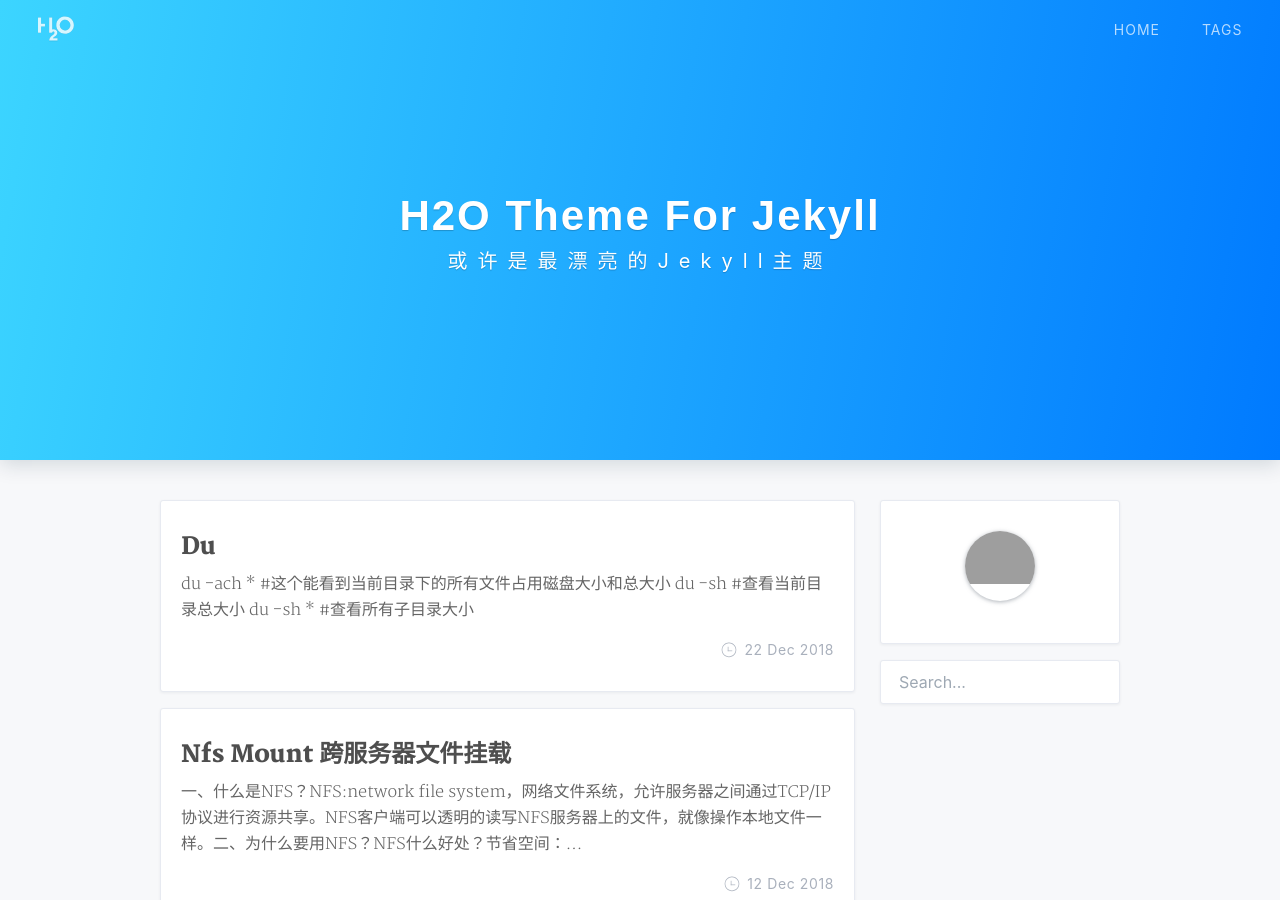
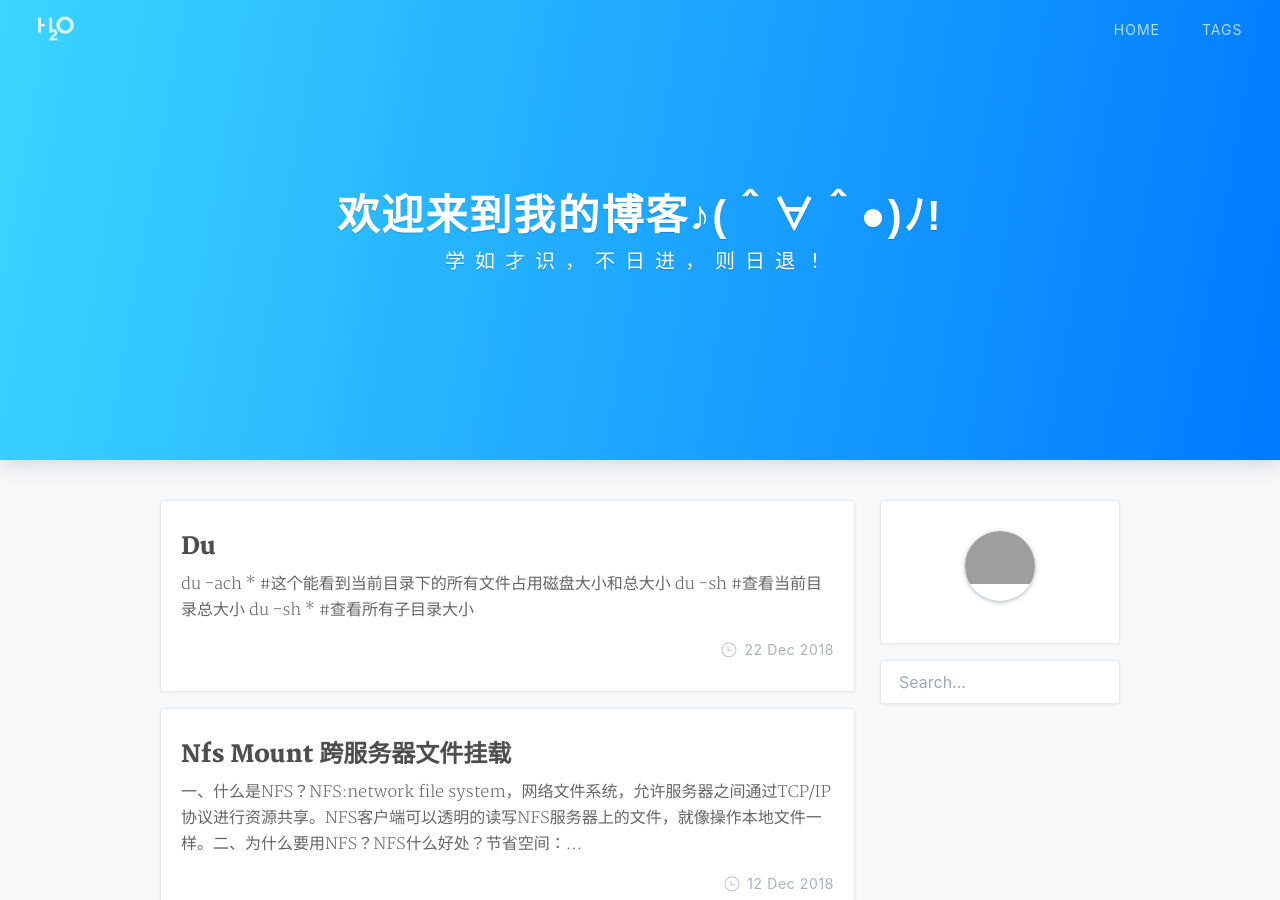
Before and after one commit to hufenglin/hufenglin.github.io, a Jekyll site: the page built from index.html, in a window 1280 px wide and 900 px high. Built offline with Jekyll 4.4.1, drawn with Linux system fonts in a browser that asks for light colours; nearby versions of some CDN libraries; the list of posts is cut into pages by our own code; a style sheet for code colours, icons or effects is not loaded; grey boxes are pictures that could not be loaded.

Commit message:
Update index.html

```diff
--- a/index.html
+++ b/index.html
@@ -1,7 +1,7 @@
 ---
 layout: default
-home-title: H2O Theme For Jekyll
-description: 或许是最漂亮的Jekyll主题
+home-title: 欢迎来到我的博客♪(＾∀＾●)ﾉ!
+description: 学如才识，不日进，则日退！
 ---
 
 {% include header.html %}
```
